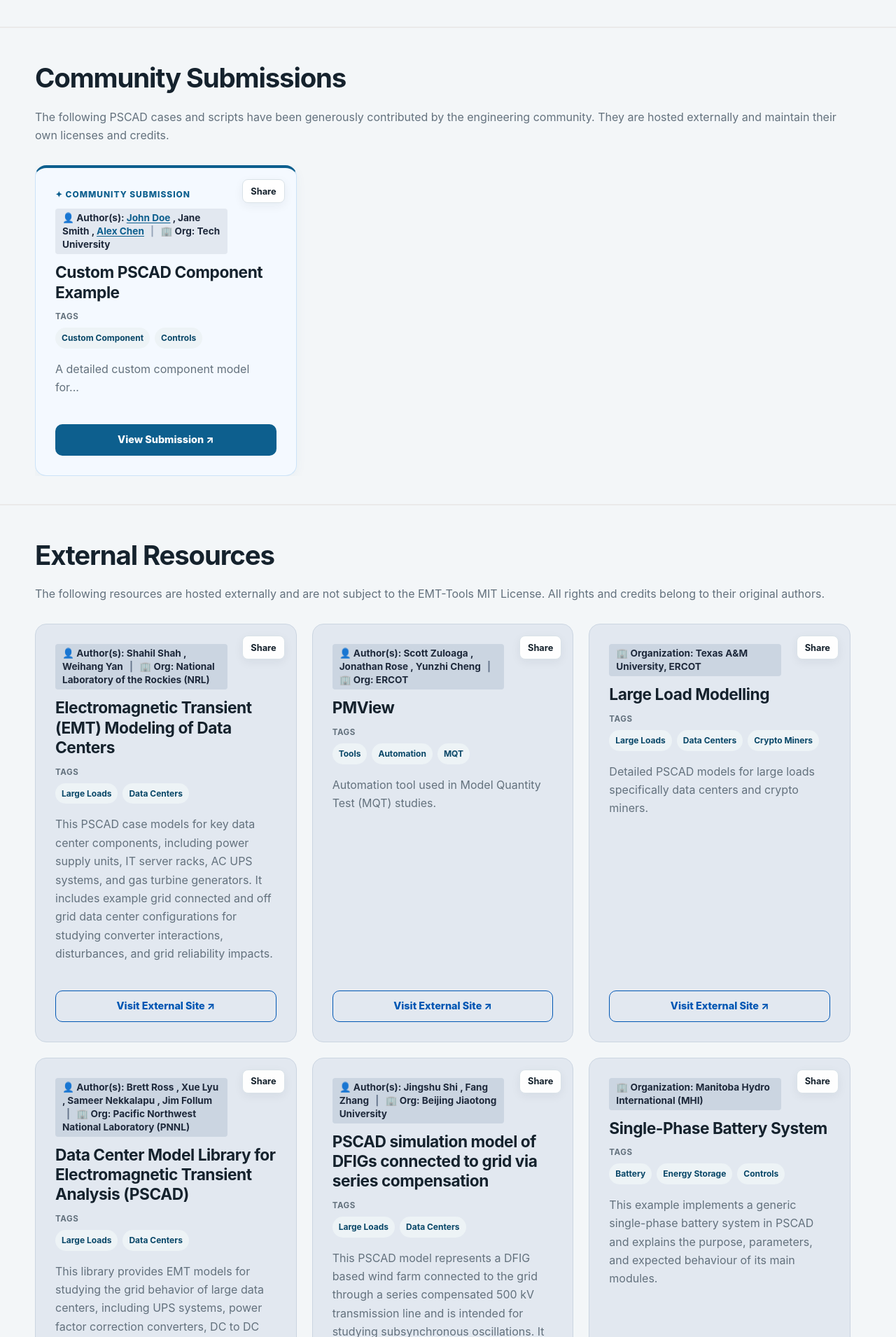
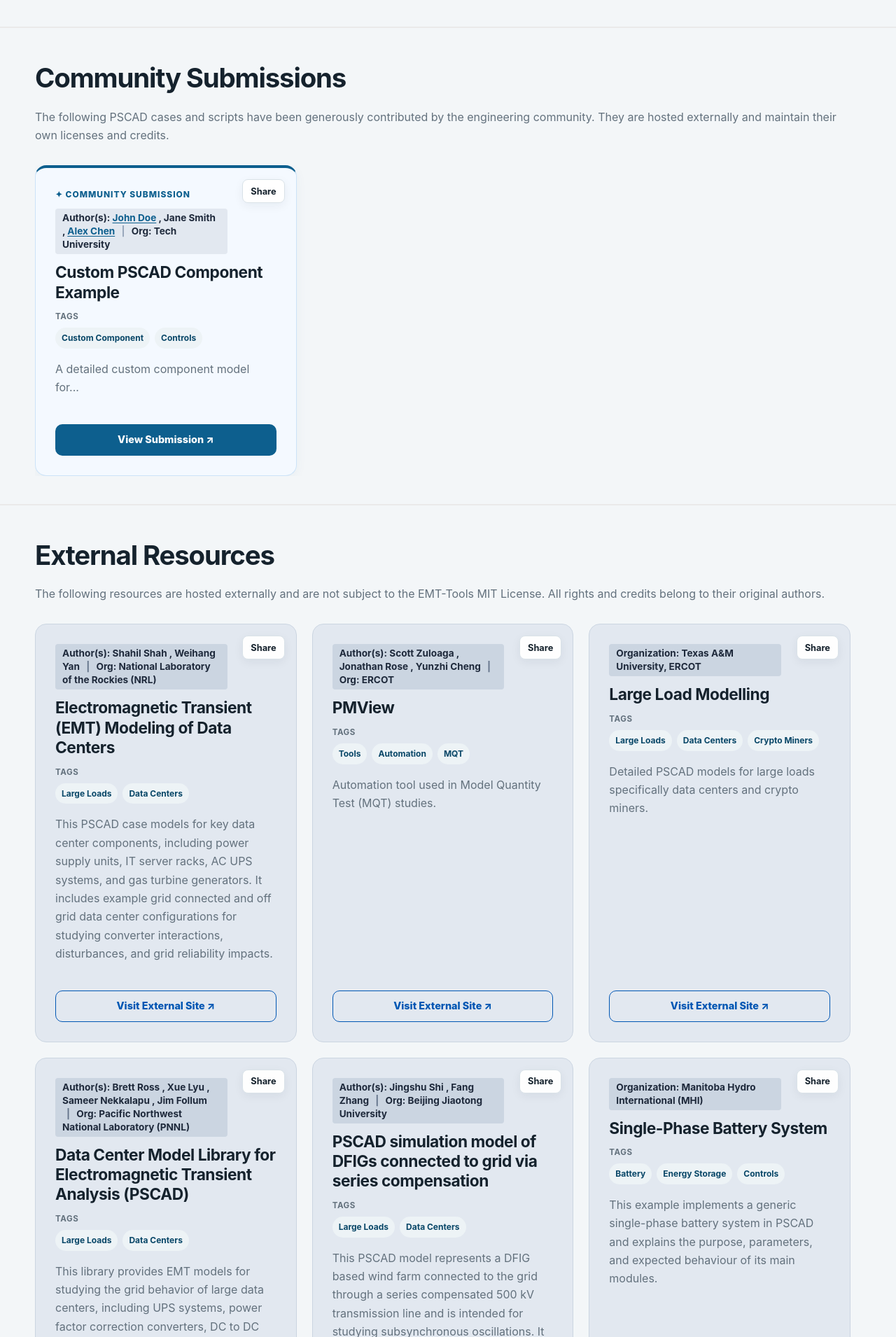
Before and after one commit to EMT-Tools/emt-tools.github.io, a Jekyll site: the page built from index.html, in a window 1280 px wide. Shown: the part 3024-4934 px from the top of the page at 70% size. Built offline with Jekyll 4.4.1, drawn with Linux system fonts in a browser that asks for light colours.

Commit message:
Update index.html

```diff
--- a/index.html
+++ b/index.html
@@ -149,7 +149,7 @@
 
               <div style="background-color: #e2e8f0; padding: 4px 10px; font-size: 0.85em; color: #1e293b; border-radius: 4px; display: inline-block; margin-bottom: 12px; font-weight: bold; max-width: calc(100% - 70px); line-height: 1.4;">
                 {% if resource.author %}
-                  👤 Author(s):
+                   Author(s):
                   {% assign authors = resource.author | split: "," %}
                   {% assign linkedins = resource.linkedin | split: "," %}
 
@@ -165,11 +165,11 @@
                   {% endfor %}
 
                   {% if resource.organization %}
-                    <span style="margin: 0 6px; color: #94a3b8;">|</span> 🏢 Org: {{ resource.organization }}
+                    <span style="margin: 0 6px; color: #94a3b8;">|</span>  Org: {{ resource.organization }}
                   {% endif %}
 
                 {% elsif resource.organization %}
-                  🏢 Organization: {{ resource.organization }}
+                   Organization: {{ resource.organization }}
                 {% endif %}
               </div>
 
@@ -222,7 +222,7 @@
             <div class="example-content">
               <div style="background-color: #cbd5e1; padding: 4px 10px; font-size: 0.85em; color: #1e293b; border-radius: 4px; display: inline-block; margin-bottom: 12px; font-weight: bold; max-width: calc(100% - 70px); line-height: 1.4;">
                 {% if resource.author %}
-                  👤 Author(s):
+                   Author(s):
                   {% assign authors = resource.author | split: "," %}
                   {% assign linkedins = resource.linkedin | split: "," %}
 
@@ -238,11 +238,11 @@
                   {% endfor %}
 
                   {% if resource.organization %}
-                    <span style="margin: 0 6px; color: #64748b;">|</span> 🏢 Org: {{ resource.organization }}
+                    <span style="margin: 0 6px; color: #64748b;">|</span>  Org: {{ resource.organization }}
                   {% endif %}
 
                 {% elsif resource.organization %}
-                  🏢 Organization: {{ resource.organization }}
+                   Organization: {{ resource.organization }}
                 {% endif %}
               </div>
               <h3 style="margin-top: 0;">{{ resource.title }}</h3>
```
